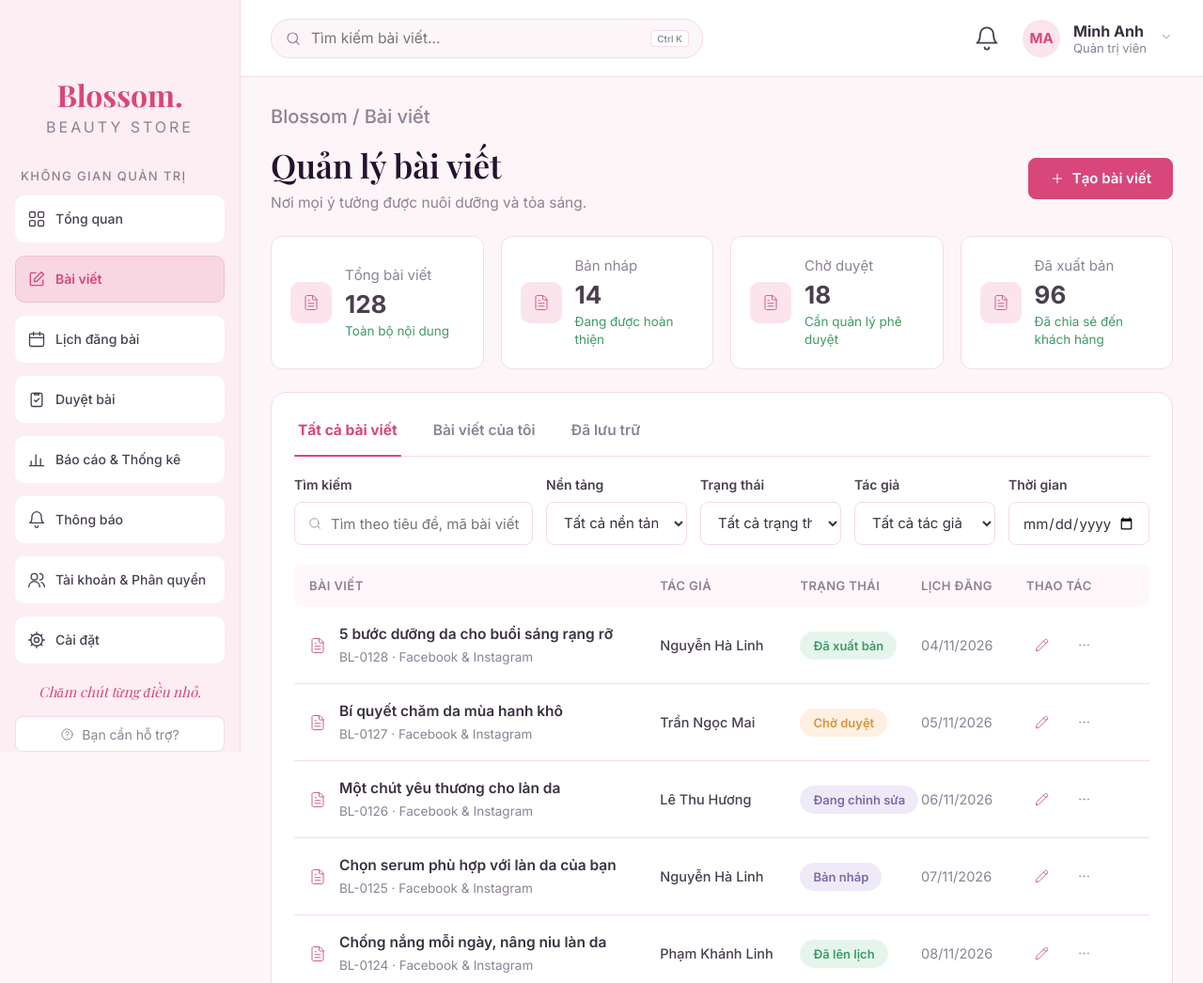
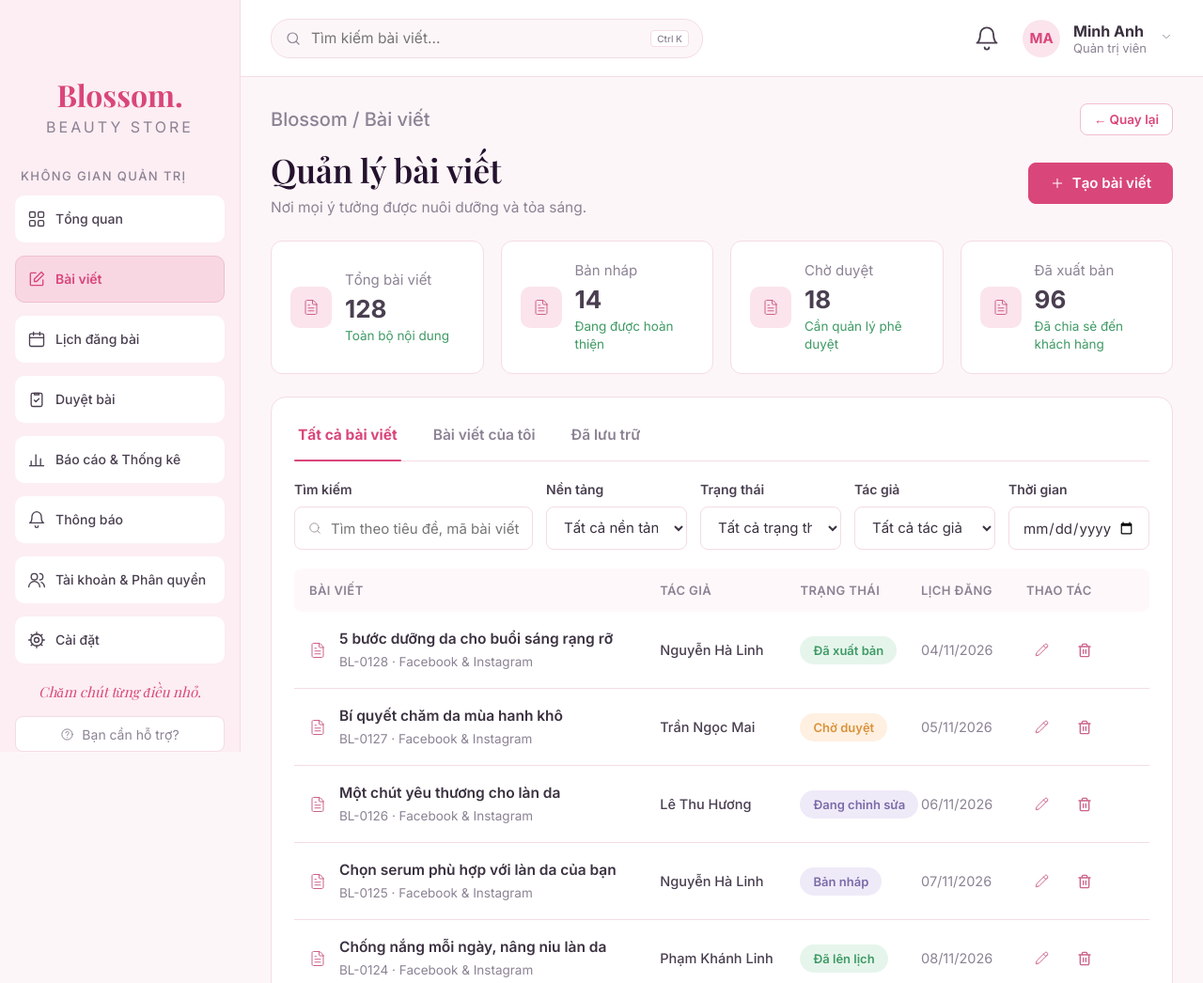
Before and after one commit to BlossomBeauty-Nhom7-Rikkeilap2/Frontend, a plain HTML site: page pages/admin/posts.html in a window 1280 px wide. Shown: the top 1046 px of the page at 94% size. Drawn offline with nearby package versions, Linux system fonts and the light colour scheme; a web font is replaced by a local one.

Commit message:
T06A660: thêm nút Quay lại & hoàn thiện icon thùng rác trên nền master mới nhất

```diff
--- a/js/posts-management.js
+++ b/js/posts-management.js
@@ -284,7 +284,7 @@
                         '</a>' +
                         '<button type="button" class="fr07-icon-btn" data-delete-id="' + p.post_id + '" title="' +
                             (canSoftDelete ? "Xóa bài viết" : "Không thể xóa bài viết này") + '">' +
-                            '<img src="../../assets/figma/ellipsis.svg" alt="Tùy chọn / Xóa" width="15" height="15">' +
+                            '<img src="../../assets/figma/trash-2-pink.svg" alt="Xóa" width="16" height="16">' +
                         '</button>' +
                     '</div>' +
                 '</div>';
--- a/pages/admin/posts.html
+++ b/pages/admin/posts.html
@@ -29,7 +29,7 @@
             <section class="fr07-heading" data-node-id="3:44650">
                 <div class="fr07-context" data-node-id="3:44651">
                     <span data-node-id="3:44652">Blossom / Bài viết</span>
-
+                    <button type="button" class="btn btn--secondary btn--sm" onclick="history.length > 1 ? history.back() : (location.href='dashboard.html')">← Quay lại</button>
                 </div>
 
                 <div class="fr07-title-row" data-node-id="3:44653">
```
Also changed, not shown: pages/admin/calendar.html (+1 -0 lines), pages/admin/reports.html (+1 -0 lines), pages/staff/calendar.html (+1 -0 lines), pages/staff/posts.html (+1 -1 lines), assets/figma/trash-2-pink.svg (added).
